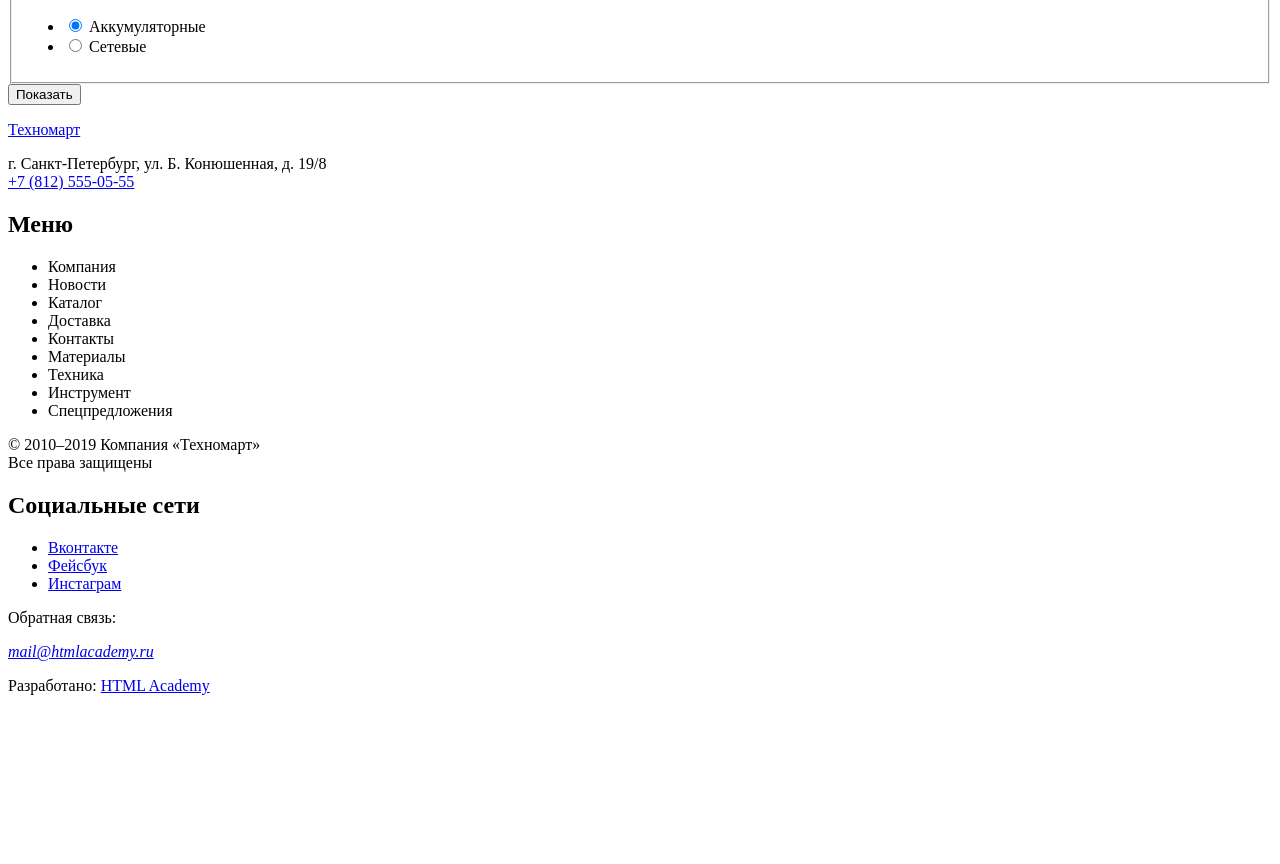
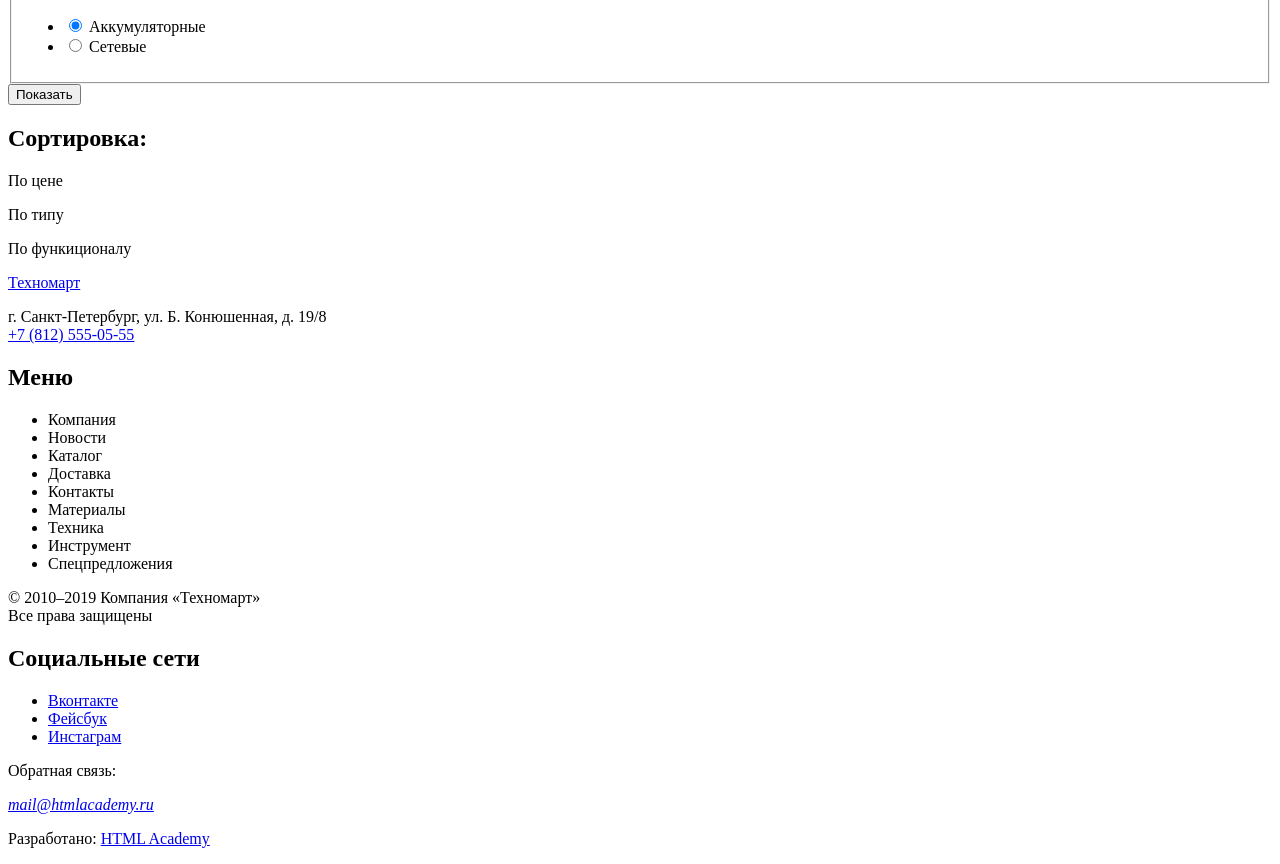
Before and after one commit to AkimanHai/278785-technomart-30, a plain HTML site: page catalog.html in a window 1280 px wide. Shown: the part 920-1784 px from the top of the page. Before the commit the page ends 1631 px from the top, so only its background shows below. Drawn offline with Linux system fonts and the light colour scheme.

Commit message:
Update catalog.html
Добавляет сортировку

```diff
--- a/catalog.html
+++ b/catalog.html
@@ -101,6 +101,12 @@
         <button type="submit">Показать</button>
         </form>
     </section>
+    <section>
+      <h2>Сортировка:</h2>
+      <p>По цене</p>
+      <p>По типу</p>
+      <p>По функиционалу</p>
+    </section>
 
       <section>
       </section>
```
